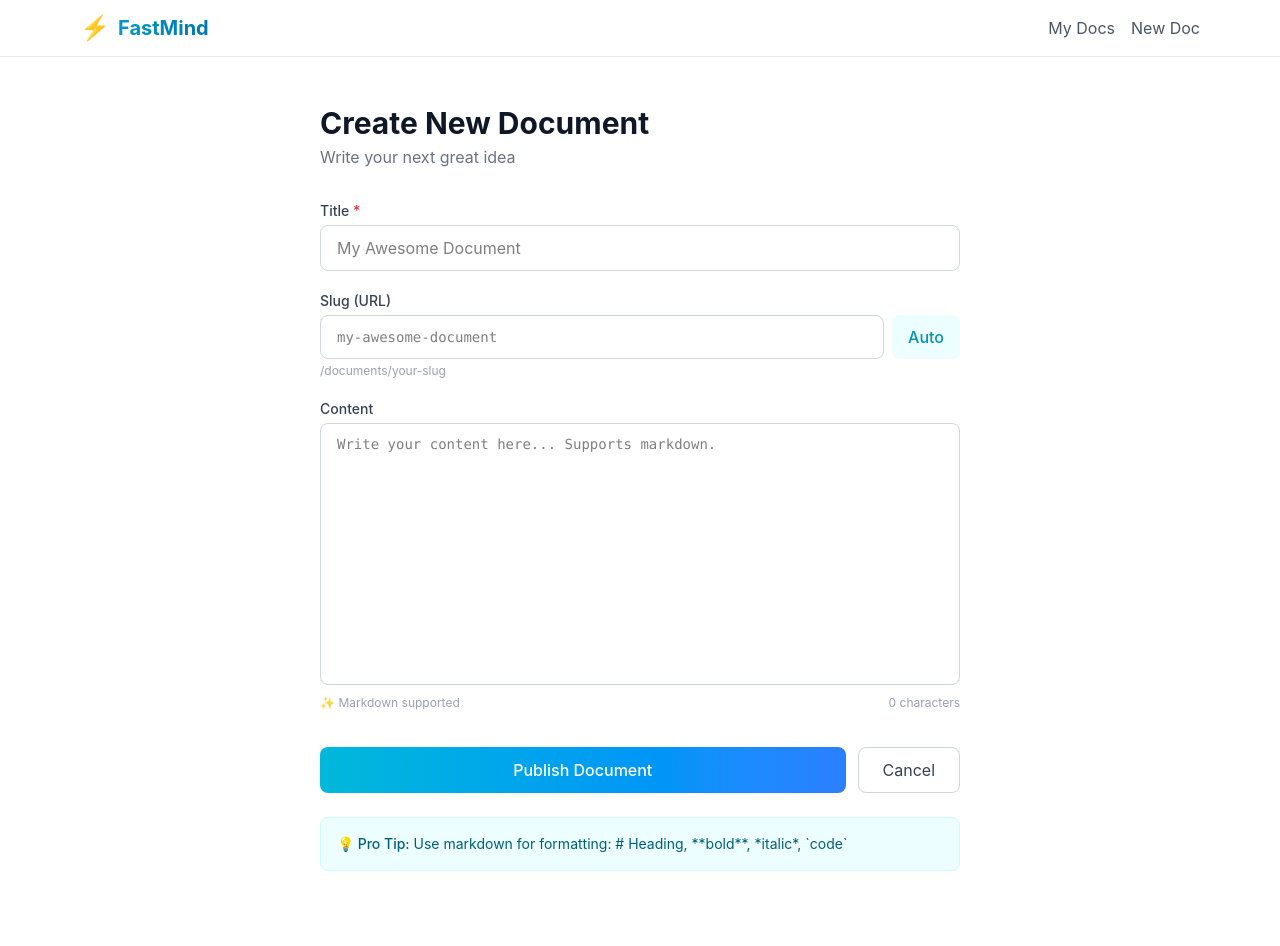
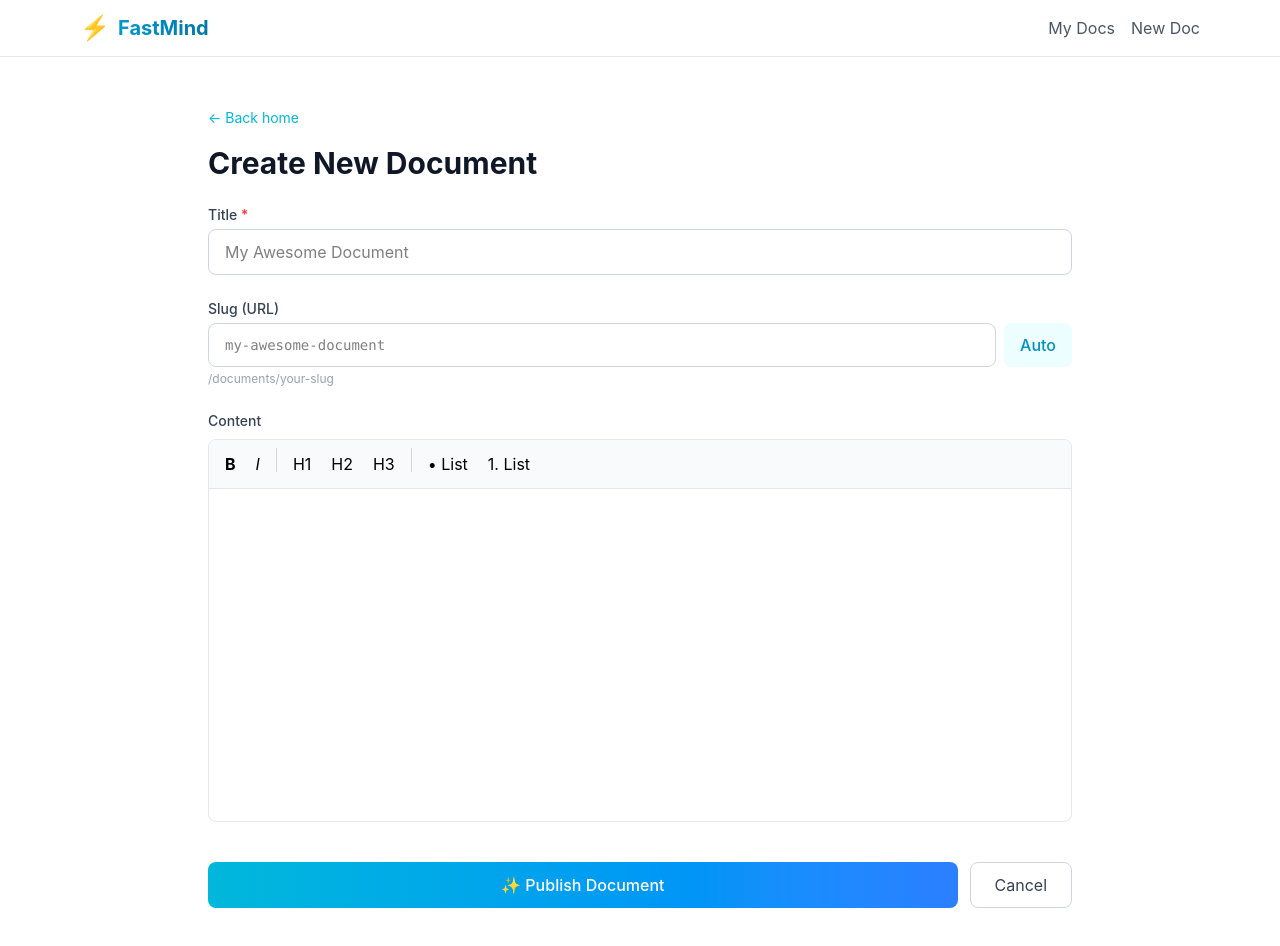
Before and after one commit to arjunyonjan/fast-mind, a Next.js app: page /documents/new in a window 1280 px wide. Shown: the top 946 px of the page. Before the commit the page ends 919 px from the top, so only its background shows below. Built offline with nearby package versions, Linux system fonts and the light colour scheme.

Commit message:
feat: complete FastMind CMS with WYSIWYG editor, homepage docs list, and full CRUD

```diff
--- /dev/null
+++ b/app/documents/[id]/edit/page.tsx
@@ -0,0 +1,59 @@
+"use client";
+import { useEffect, useState } from 'react';
+import { useParams, useRouter } from 'next/navigation';
+import Link from 'next/link';
+import dynamic from 'next/dynamic';
+
+const RichTextEditor = dynamic(() => import('@/components/RichTextEditor'), {
+  ssr: false,
+  loading: () => <div className="h-[300px] border rounded-lg animate-pulse bg-gray-50" />
+});
+
+export default function EditDocumentPage() {
+  const params = useParams(); const router = useRouter(); const id = params.id as string;
+  const [title, setTitle] = useState(''); const [content, setContent] = useState('');
+  const [loading, setLoading] = useState(true); const [saving, setSaving] = useState(false);
+
+  useEffect(() => { fetchDocument(); }, [id]);
+
+  async function fetchDocument() {
+    try { const res = await fetch(`/api/documents/${id}`); const data = await res.json();
+      if (data.success) { setTitle(data.document.title); setContent(data.document.content || ''); }
+    } catch (error) { console.error('Error:', error);
+    } finally { setLoading(false); }
+  }
+
+  async function handleSubmit(e: React.FormEvent) {
+    e.preventDefault(); setSaving(true);
+    try { const res = await fetch(`/api/documents/${id}`, { method: 'PUT', headers: { 'Content-Type': 'application/json' }, body: JSON.stringify({ title, content }) });
+      if ((await res.json()).success) router.push(`/documents/${id}`);
+      else alert('Failed to save');
+    } catch (error) { alert('Failed to save');
+    } finally { setSaving(false); }
+  }
+
+  if (loading) return <div className="flex justify-center items-center h-64 text-cyan-500">Loading...</div>;
+
+  return (
+    <div className="max-w-4xl mx-auto px-4 py-12">
+      <Link href={`/documents/${id}`} className="text-cyan-500 hover:text-cyan-600 text-sm">← Back</Link>
+      <h1 className="text-2xl font-bold text-gray-900 mt-4 mb-6">Edit Document</h1>
+      <form onSubmit={handleSubmit} className="space-y-6">
+        <div><label className="block text-sm font-medium text-gray-700 mb-1">Title</label>
+          <input type="text" value={title} onChange={(e) => setTitle(e.target.value)}
+            className="w-full px-4 py-2 border border-gray-300 rounded-lg focus:outline-none focus:ring-2 focus:ring-cyan-500" required />
+        </div>
+        <div><label className="block text-sm font-medium text-gray-700 mb-2">Content</label>
+          <RichTextEditor content={content} onChange={setContent} placeholder="Write your content here..." />
+        </div>
+        <div className="flex gap-3 pt-4">
+          <button type="submit" disabled={saving}
+            className="flex-1 bg-gradient-to-r from-cyan-500 to-blue-500 text-white px-4 py-2 rounded-lg font-medium hover:from-cyan-600 hover:to-blue-600 transition disabled:opacity-50">
+            {saving ? 'Saving...' : 'Save Changes'}
+          </button>
+          <Link href={`/documents/${id}`} className="px-4 py-2 border border-gray-300 rounded-lg text-gray-700 hover:bg-gray-50 transition">Cancel</Link>
+        </div>
+      </form>
+    </div>
+  );
+}
--- a/app/documents/[id]/page.tsx
+++ b/app/documents/[id]/page.tsx
@@ -1,99 +1,49 @@
 "use client";
 import { useEffect, useState } from 'react';
 import { useParams, useRouter } from 'next/navigation';
+import Link from 'next/link';
 
-export default function EditDocumentPage() {
-  const params = useParams();
-  const router = useRouter();
-  const id = params.id as string;
+interface Document { _id: string; title: string; content: string; createdAt: string; updatedAt: string; }
 
-  const [title, setTitle] = useState('');
-  const [content, setContent] = useState('');
-  const [loading, setLoading] = useState(true);
-  const [saving, setSaving] = useState(false);
+export default function ViewDocumentPage() {
+  const params = useParams(); const router = useRouter(); const id = params.id as string;
+  const [doc, setDoc] = useState<Document | null>(null); const [loading, setLoading] = useState(true);
 
-  useEffect(() => {
-    fetchDocument();
-  }, [id]);
+  useEffect(() => { fetchDocument(); }, [id]);
 
   async function fetchDocument() {
-    try {
-      const res = await fetch(`/api/documents/${id}`);
-      const data = await res.json();
-      if (data.success) {
-        setTitle(data.document.title);
-        setContent(data.document.content || '');
-      }
-    } catch (error) {
-      console.error('Error:', error);
-    } finally {
-      setLoading(false);
-    }
+    try { const res = await fetch(`/api/documents/${id}`); const data = await res.json();
+      if (data.success) setDoc(data.document);
+    } catch (error) { console.error('Error:', error);
+    } finally { setLoading(false); }
   }
 
-  async function handleSubmit(e: React.FormEvent) {
-    e.preventDefault();
-    setSaving(true);
-    try {
-      const res = await fetch(`/api/documents/${id}`, {
-        method: 'PUT',
-        headers: { 'Content-Type': 'application/json' },
-        body: JSON.stringify({ title, content }),
-      });
-      const data = await res.json();
-      if (data.success) {
-        router.push('/documents');
-      } else {
-        alert(data.error);
-      }
-    } catch (error) {
-      alert('Failed to save');
-    } finally {
-      setSaving(false);
-    }
+  async function handleDelete() {
+    if (!confirm('Delete this document?')) return;
+    try { const res = await fetch(`/api/documents/${id}`, { method: 'DELETE' });
+      if ((await res.json()).success) router.push('/');
+    } catch (error) { alert('Failed to delete'); }
   }
 
-  if (loading) return <div className="p-8">Loading...</div>;
+  if (loading) return <div className="flex justify-center items-center h-64 text-cyan-500">Loading...</div>;
+  if (!doc) return <div className="max-w-2xl mx-auto px-4 py-12 text-center"><p>Document not found</p><Link href="/" className="text-cyan-500">← Back</Link></div>;
 
   return (
-    <div className="p-8 max-w-2xl mx-auto">
-      <h1 className="text-2xl font-bold mb-6">Edit Document</h1>
-      <form onSubmit={handleSubmit} className="space-y-4">
-        <div>
-          <label className="block font-medium mb-1">Title</label>
-          <input
-            type="text"
-            value={title}
-            onChange={(e) => setTitle(e.target.value)}
-            className="w-full border rounded px-3 py-2"
-            required
-          />
+    <div className="max-w-3xl mx-auto px-4 py-12">
+      <Link href="/" className="text-cyan-500 hover:text-cyan-600 text-sm">← Back home</Link>
+      <div className="bg-white rounded-xl shadow-sm border border-gray-100 mt-4 overflow-hidden">
+        <div className="p-6 border-b border-gray-100">
+          <h1 className="text-3xl font-bold text-gray-900">{doc.title}</h1>
+          <div className="flex gap-3 mt-4">
+            <Link href={`/documents/${id}/edit`} className="px-4 py-1.5 bg-cyan-500 text-white text-sm rounded-lg hover:bg-cyan-600 transition">Edit</Link>
+            <button onClick={handleDelete} className="px-4 py-1.5 border border-red-300 text-red-600 text-sm rounded-lg hover:bg-red-50 transition">Delete</button>
+          </div>
         </div>
-        <div>
-          <label className="block font-medium mb-1">Content</label>
-          <textarea
-            value={content}
-            onChange={(e) => setContent(e.target.value)}
-            rows={15}
-            className="w-full border rounded px-3 py-2 font-mono"
-          />
+        <div className="p-6 prose prose-cyan max-w-none">
+          {doc.content ? <div dangerouslySetInnerHTML={{ __html: doc.content }} /> : <p className="text-gray-400 italic">No content yet.</p>}
         </div>
-        <div className="flex gap-2">
-          <button
-            type="submit"
-            disabled={saving}
-            className="bg-blue-600 text-white px-4 py-2 rounded hover:bg-blue-700 disabled:opacity-50"
-          >
-            {saving ? 'Saving...' : 'Save Changes'}
-          </button>
-          <a
-            href="/documents"
-            className="bg-gray-300 text-gray-800 px-4 py-2 rounded hover:bg-gray-400"
-          >
-            Cancel
-          </a>
-        </div>
-      </form>
+        <div className="p-4 bg-gray-50 border-t text-xs text-gray-400">Updated: {new Date(doc.updatedAt).toLocaleString()}</div>
+      </div>
     </div>
   );
 }
--- a/app/documents/new/page.tsx
+++ b/app/documents/new/page.tsx
@@ -1,6 +1,13 @@
 "use client";
 import { useState } from 'react';
 import { useRouter } from 'next/navigation';
+import Link from 'next/link';
+import dynamic from 'next/dynamic';
+
+const RichTextEditor = dynamic(() => import('@/components/RichTextEditor'), {
+  ssr: false,
+  loading: () => <div className="h-[300px] border rounded-lg animate-pulse bg-gray-50" />
+});
 
 export default function NewDocumentPage() {
   const router = useRouter();
@@ -10,10 +17,7 @@ export default function NewDocumentPage() {
   const [loading, setLoading] = useState(false);
 
   const generateSlug = () => {
-    const generated = title
-      .toLowerCase()
-      .replace(/[^a-z0-9]+/g, '-')
-      .replace(/^-|-$/g, '');
+    const generated = title.toLowerCase().replace(/[^a-z0-9]+/g, '-').replace(/^-|-$/g, '');
     setSlug(generated);
   };
 
@@ -40,93 +44,39 @@ export default function NewDocumentPage() {
   }
 
   return (
-    <div className="max-w-2xl mx-auto px-4 py-12">
-      <div className="mb-8">
-        <h1 className="text-3xl font-bold text-gray-900">Create New Document</h1>
-        <p className="text-gray-500 mt-1">Write your next great idea</p>
-      </div>
-
-      <form onSubmit={handleSubmit} className="space-y-5">
+    <div className="max-w-4xl mx-auto px-4 py-12">
+      <Link href="/" className="text-cyan-500 hover:text-cyan-600 text-sm">← Back home</Link>
+      <h1 className="text-3xl font-bold text-gray-900 mt-4 mb-6">Create New Document</h1>
+      <form onSubmit={handleSubmit} className="space-y-6">
         <div>
-          <label className="block text-sm font-medium text-gray-700 mb-1">
-            Title <span className="text-red-500">*</span>
-          </label>
-          <input
-            type="text"
-            value={title}
-            onChange={(e) => setTitle(e.target.value)}
-            onBlur={generateSlug}
+          <label className="block text-sm font-medium text-gray-700 mb-1">Title <span className="text-red-500">*</span></label>
+          <input type="text" value={title} onChange={(e) => setTitle(e.target.value)} onBlur={generateSlug}
             placeholder="My Awesome Document"
-            className="w-full px-4 py-2.5 border border-gray-300 rounded-lg focus:outline-none focus:ring-2 focus:ring-cyan-500 focus:border-transparent"
-            required
-          />
+            className="w-full px-4 py-2.5 border border-gray-300 rounded-lg focus:outline-none focus:ring-2 focus:ring-cyan-500" required />
         </div>
-
         <div>
-          <label className="block text-sm font-medium text-gray-700 mb-1">
-            Slug (URL)
-          </label>
+          <label className="block text-sm font-medium text-gray-700 mb-1">Slug (URL)</label>
           <div className="flex gap-2">
-            <input
-              type="text"
-              value={slug}
-              onChange={(e) => setSlug(e.target.value)}
+            <input type="text" value={slug} onChange={(e) => setSlug(e.target.value)}
               placeholder="my-awesome-document"
-              className="flex-1 px-4 py-2.5 border border-gray-300 rounded-lg focus:outline-none focus:ring-2 focus:ring-cyan-500 focus:border-transparent font-mono text-sm"
-            />
-            <button
-              type="button"
-              onClick={generateSlug}
-              className="px-4 py-2.5 text-cyan-600 font-medium bg-cyan-50 rounded-lg hover:bg-cyan-100 transition"
-            >
-              Auto
-            </button>
+              className="flex-1 px-4 py-2.5 border border-gray-300 rounded-lg focus:outline-none focus:ring-2 focus:ring-cyan-500 font-mono text-sm" />
+            <button type="button" onClick={generateSlug}
+              className="px-4 py-2.5 text-cyan-600 font-medium bg-cyan-50 rounded-lg hover:bg-cyan-100 transition">Auto</button>
           </div>
-          <p className="text-xs text-gray-400 mt-1">
-            /documents/{slug || 'your-slug'}
-          </p>
+          <p className="text-xs text-gray-400 mt-1">/documents/{slug || 'your-slug'}</p>
         </div>
-
         <div>
-          <label className="block text-sm font-medium text-gray-700 mb-1">
-            Content
-          </label>
-          <textarea
-            value={content}
-            onChange={(e) => setContent(e.target.value)}
-            rows={12}
-            placeholder="Write your content here... Supports markdown."
-            className="w-full px-4 py-2.5 border border-gray-300 rounded-lg focus:outline-none focus:ring-2 focus:ring-cyan-500 focus:border-transparent font-mono text-sm resize-none"
-          />
-          <div className="flex justify-between items-center mt-1">
-            <span className="text-xs text-gray-400">✨ Markdown supported</span>
-            <span className="text-xs text-gray-400">{content.length} characters</span>
-          </div>
+          <label className="block text-sm font-medium text-gray-700 mb-2">Content</label>
+          <RichTextEditor content={content} onChange={setContent} placeholder="Start writing your story..." />
         </div>
-
         <div className="flex gap-3 pt-4">
-          <button
-            type="submit"
-            disabled={loading}
-            className="flex-1 bg-gradient-to-r from-cyan-500 to-blue-500 text-white px-6 py-2.5 rounded-lg font-medium hover:from-cyan-600 hover:to-blue-600 transition disabled:opacity-50"
-          >
-            {loading ? 'Creating...' : 'Publish Document'}
+          <button type="submit" disabled={loading}
+            className="flex-1 bg-gradient-to-r from-cyan-500 to-blue-500 text-white px-6 py-2.5 rounded-lg font-medium hover:from-cyan-600 hover:to-blue-600 transition disabled:opacity-50">
+            {loading ? 'Creating...' : '✨ Publish Document'}
           </button>
-          <button
-            type="button"
-            onClick={() => router.push('/documents')}
-            className="px-6 py-2.5 border border-gray-300 rounded-lg text-gray-700 hover:bg-gray-50 transition"
-          >
-            Cancel
-          </button>
+          <Link href="/" className="px-6 py-2.5 border border-gray-300 rounded-lg text-gray-700 hover:bg-gray-50 transition">Cancel</Link>
         </div>
       </form>
-
-      <div className="mt-6 p-4 bg-cyan-50 rounded-lg border border-cyan-100">
-        <p className="text-sm text-cyan-800">
-          <span className="font-medium">💡 Pro Tip:</span> Use markdown for formatting: # Heading, **bold**, *italic*, `code`
-        </p>
-      </div>
     </div>
   );
 }
--- a/app/page.tsx
+++ b/app/page.tsx
@@ -1,66 +1,86 @@
+"use client";
+import { useEffect, useState } from 'react';
 import Link from 'next/link';
 
+interface Document {
+  _id: string;
+  title: string;
+  slug: string;
+  content: string;
+  createdAt: string;
+  updatedAt: string;
+}
+
 export default function Home() {
+  const [documents, setDocuments] = useState<Document[]>([]);
+  const [loading, setLoading] = useState(true);
+
+  useEffect(() => {
+    fetchDocuments();
+  }, []);
+
+  async function fetchDocuments() {
+    try {
+      const res = await fetch('/api/documents');
+      const data = await res.json();
+      if (data.success) {
+        setDocuments(data.documents);
+      }
+    } catch (error) {
+      console.error('Error:', error);
+    } finally {
+      setLoading(false);
+    }
+  }
+
   return (
-    <div className="min-h-[calc(100vh-64px)]">
-      {/* Hero Section */}
-      <div className="relative overflow-hidden">
-        <div className="absolute inset-0 bg-gradient-to-br from-[#0099cc]/10 via-transparent to-[#0077aa]/5" />
-
-        <div className="max-w-5xl mx-auto px-4 py-20 text-center relative">
-          <div className="inline-block mb-4">
-            <span className="text-5xl animate-pulse">⚡</span>
-          </div>
-
-          <h1 className="text-5xl md:text-7xl font-bold mb-6">
-            <span className="bg-gradient-to-r from-[#0099cc] to-[#0077aa] bg-clip-text text-transparent">
-              FastMind
-            </span>
-          </h1>
-
-          <p className="text-xl text-gray-600 mb-8 max-w-2xl mx-auto">
-            Lightning-fast document writing and organization.
-            Inspired by Yamaha FZ25 Aqua Blue — sleek, powerful, and efficient.
-          </p>
-
-          <div className="flex gap-4 justify-center">
-            <Link
-              href="/documents"
-              className="bg-gradient-to-r from-[#0099cc] to-[#0077aa] text-white px-6 py-3 rounded-lg font-semibold hover:shadow-lg hover:shadow-[#0099cc]/30 transition-all"
-            >
-              Get Started
-            </Link>
-            <Link
-              href="/documents/new"
-              className="border-2 border-[#0099cc] text-[#0099cc] px-6 py-3 rounded-lg font-semibold hover:bg-[#0099cc]/10 transition"
-            >
-              Create New
-            </Link>
-          </div>
+    <div className="max-w-5xl mx-auto px-4 py-12">
+      <div className="text-center mb-12">
+        <div className="inline-flex items-center justify-center w-16 h-16 rounded-full bg-gradient-to-r from-cyan-500 to-blue-500 shadow-lg mb-4">
+          <span className="text-3xl">⚡</span>
         </div>
+        <h1 className="text-4xl md:text-5xl font-bold bg-gradient-to-r from-cyan-600 to-blue-600 bg-clip-text text-transparent">
+          FastMind
+        </h1>
+        <p className="text-gray-500 mt-2">Lightning-fast document writing and organization</p>
+        <Link
+          href="/documents/new"
+          className="inline-block mt-6 bg-gradient-to-r from-cyan-500 to-blue-500 text-white px-6 py-2.5 rounded-lg font-medium hover:shadow-lg transition"
+        >
+          + New Document
+        </Link>
       </div>
 
-      {/* Features */}
-      <div className="max-w-5xl mx-auto px-4 py-16">
-        <div className="grid md:grid-cols-3 gap-8">
-          <div className="bg-white rounded-xl p-6 shadow-md hover:shadow-lg transition">
-            <div className="text-3xl mb-3">⚡</div>
-            <h3 className="text-xl font-semibold mb-2">Lightning Fast</h3>
-            <p className="text-gray-500">Built with Next.js 16 for instant page loads and smooth editing.</p>
+      <div className="space-y-3">
+        <h2 className="text-lg font-semibold text-gray-700 mb-4">Recent Documents</h2>
+
+        {loading ? (
+          <div className="text-center py-8 text-cyan-500">Loading...</div>
+        ) : documents.length === 0 ? (
+          <div className="text-center py-12 bg-gray-50 rounded-xl">
+            <p className="text-gray-400">No documents yet. Create your first one!</p>
           </div>
-
-          <div className="bg-white rounded-xl p-6 shadow-md hover:shadow-lg transition">
-            <div className="text-3xl mb-3">📝</div>
-            <h3 className="text-xl font-semibold mb-2">Easy Writing</h3>
-            <p className="text-gray-500">Create, edit, and organize your documents effortlessly.</p>
-          </div>
-
-          <div className="bg-white rounded-xl p-6 shadow-md hover:shadow-lg transition">
-            <div className="text-3xl mb-3">🔄</div>
-            <h3 className="text-xl font-semibold mb-2">Always Synced</h3>
-            <p className="text-gray-500">Your data lives in MongoDB Atlas, accessible anywhere.</p>
-          </div>
-        </div>
+        ) : (
+          documents.map((doc) => (
+            <Link
+              key={doc._id}
+              href={`/documents/${doc._id}`}
+              className="block bg-white border border-gray-100 rounded-xl p-5 hover:shadow-md hover:border-cyan-200 transition group"
+            >
+              <h3 className="text-lg font-semibold text-gray-800 group-hover:text-cyan-600 transition">
+                {doc.title}
+              </h3>
+              <p className="text-sm text-gray-400 mt-1">
+                Updated {new Date(doc.updatedAt).toLocaleDateString()}
+              </p>
+              {doc.content && (
+                <p className="text-sm text-gray-500 mt-2 line-clamp-2">
+                  {doc.content.replace(/<[^>]*>/g, '').substring(0, 150)}...
+                </p>
+              )}
+            </Link>
+          ))
+        )}
       </div>
     </div>
   );
--- /dev/null
+++ b/components/RichTextEditor.tsx
@@ -0,0 +1,69 @@
+"use client";
+import { useEditor, EditorContent } from '@tiptap/react';
+import StarterKit from '@tiptap/starter-kit';
+import Placeholder from '@tiptap/extension-placeholder';
+
+interface RichTextEditorProps {
+  content: string;
+  onChange: (content: string) => void;
+  placeholder?: string;
+}
+
+export default function RichTextEditor({ content, onChange, placeholder }: RichTextEditorProps) {
+  const editor = useEditor({
+    extensions: [
+      StarterKit.configure({
+        heading: { levels: [1, 2, 3] },
+      }),
+      Placeholder.configure({ placeholder: placeholder || 'Start writing...' }),
+    ],
+    content: content,
+    editorProps: {
+      attributes: { class: 'prose prose-cyan max-w-none focus:outline-none min-h-[300px]' },
+    },
+    onUpdate: ({ editor }) => onChange(editor.getHTML()),
+  });
+
+  if (!editor) return null;
+
+  const ToolbarButton = ({ onClick, active, children }: any) => (
+    <button
+      onClick={onClick}
+      className={`px-2 py-1 rounded ${active ? 'bg-cyan-100 text-cyan-700' : 'hover:bg-gray-100'}`}
+      type="button"
+    >
+      {children}
+    </button>
+  );
+
+  return (
+    <div className="border border-gray-200 rounded-lg overflow-hidden">
+      <div className="border-b border-gray-200 p-2 flex flex-wrap gap-1 bg-gray-50">
+        <ToolbarButton onClick={() => editor.chain().focus().toggleBold().run()} active={editor.isActive('bold')}>
+          <strong>B</strong>
+        </ToolbarButton>
+        <ToolbarButton onClick={() => editor.chain().focus().toggleItalic().run()} active={editor.isActive('italic')}>
+          <em>I</em>
+        </ToolbarButton>
+        <div className="w-px h-6 bg-gray-300 mx-1" />
+        <ToolbarButton onClick={() => editor.chain().focus().toggleHeading({ level: 1 }).run()} active={editor.isActive('heading', { level: 1 })}>
+          H1
+        </ToolbarButton>
+        <ToolbarButton onClick={() => editor.chain().focus().toggleHeading({ level: 2 }).run()} active={editor.isActive('heading', { level: 2 })}>
+          H2
+        </ToolbarButton>
+        <ToolbarButton onClick={() => editor.chain().focus().toggleHeading({ level: 3 }).run()} active={editor.isActive('heading', { level: 3 })}>
+          H3
+        </ToolbarButton>
+        <div className="w-px h-6 bg-gray-300 mx-1" />
+        <ToolbarButton onClick={() => editor.chain().focus().toggleBulletList().run()} active={editor.isActive('bulletList')}>
+          • List
+        </ToolbarButton>
+        <ToolbarButton onClick={() => editor.chain().focus().toggleOrderedList().run()} active={editor.isActive('orderedList')}>
+          1. List
+        </ToolbarButton>
+      </div>
+      <EditorContent editor={editor} className="p-4" />
+    </div>
+  );
+}
--- /dev/null
+++ b/components/editor.css
@@ -0,0 +1,38 @@
+.ProseMirror p.is-editor-empty:first-child::before {
+  content: attr(data-placeholder);
+  float: left;
+  color: #9ca3af;
+  pointer-events: none;
+  height: 0;
+}
+
+.ProseMirror:focus {
+  outline: none;
+}
+
+.ProseMirror h1 {
+  font-size: 2em;
+  font-weight: bold;
+  margin: 0.5em 0;
+}
+
+.ProseMirror h2 {
+  font-size: 1.5em;
+  font-weight: bold;
+  margin: 0.5em 0;
+}
+
+.ProseMirror h3 {
+  font-size: 1.25em;
+  font-weight: bold;
+  margin: 0.5em 0;
+}
+
+.ProseMirror ul, .ProseMirror ol {
+  padding-left: 1.5em;
+  margin: 0.5em 0;
+}
+
+.ProseMirror li {
+  margin: 0.2em 0;
+}
--- a/package.json
+++ b/package.json
@@ -9,6 +9,9 @@
     "lint": "eslint"
   },
   "dependencies": {
+    "@tiptap/extension-placeholder": "^3.23.4",
+    "@tiptap/react": "^3.23.4",
+    "@tiptap/starter-kit": "^3.23.4",
     "mongodb": "^7.2.0",
     "next": "16.2.6",
     "react": "19.2.4",
```
Also changed, not shown: 1 other file (tests, documents, lock files or other folders).
